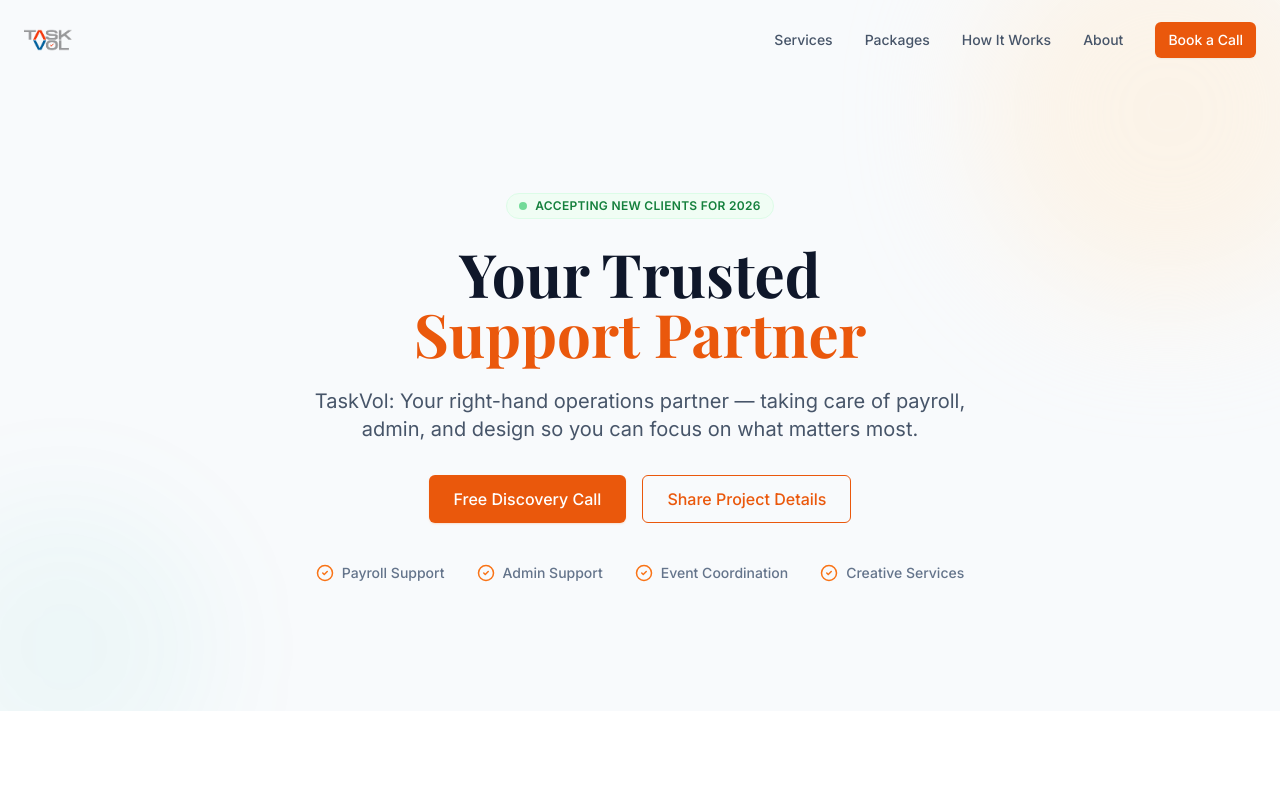
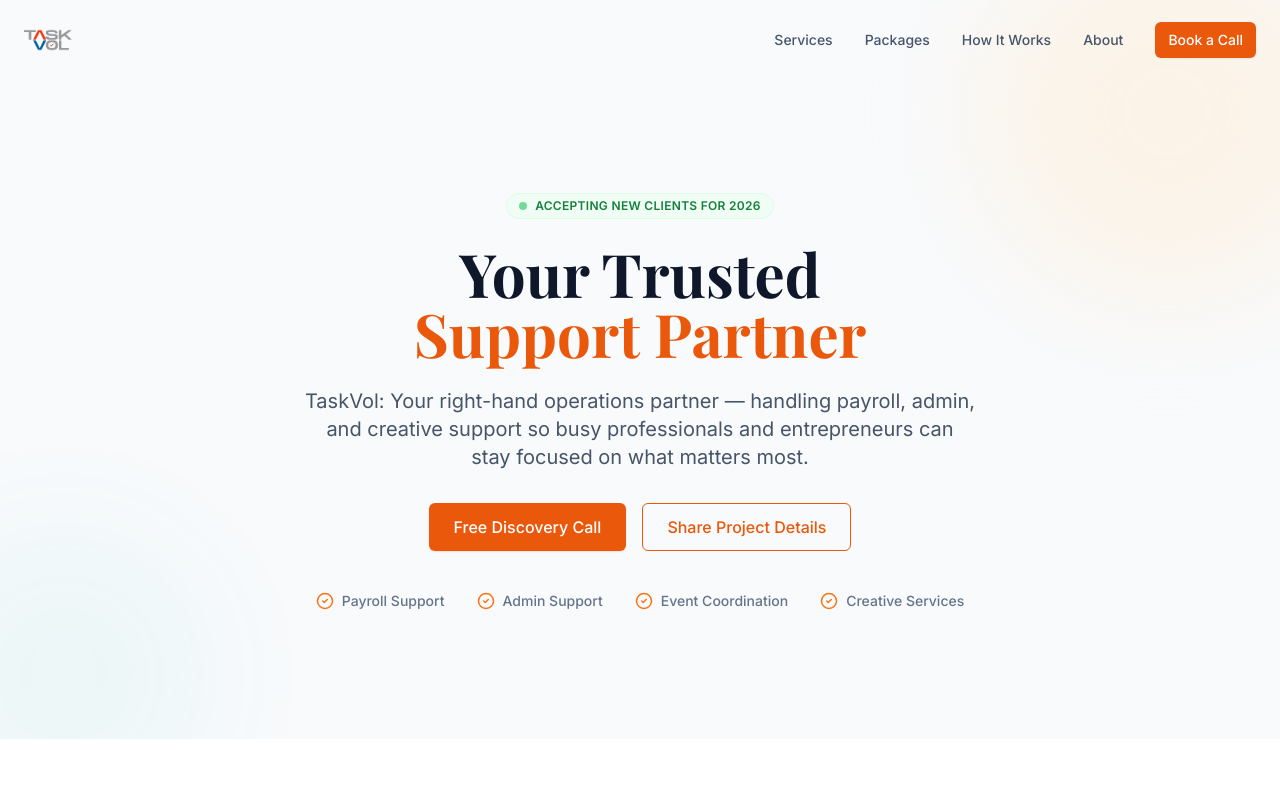
Before and after one commit to assistshavolmorris-ui/TaskVol, a React (Vite) app: page / in a window 1280 px wide. Shown: the top 795 px of the page. Built offline with nearby package versions, Linux system fonts and the light colour scheme.

Commit message:
Updated Hero.tsx

```diff
--- a/components/Hero.tsx
+++ b/components/Hero.tsx
@@ -27,7 +27,7 @@
           </h1>
 
           <p className="text-lg md:text-xl text-slate-600 mb-8 leading-relaxed max-w-2xl mx-auto">
-            TaskVol: Your right-hand operations partner — taking care of payroll, admin, and design so you can focus on what matters most.
+            TaskVol: Your right-hand operations partner — handling payroll, admin, and creative support so busy professionals and entrepreneurs can stay focused on what matters most.
           </p>
 
           <div className="flex flex-col sm:flex-row items-center justify-center gap-4 mb-10">
```
